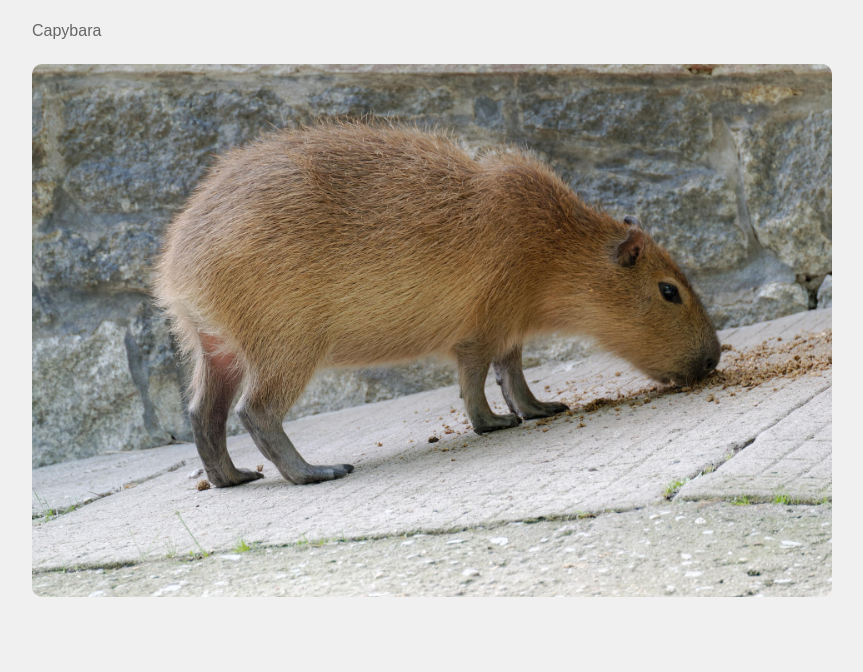
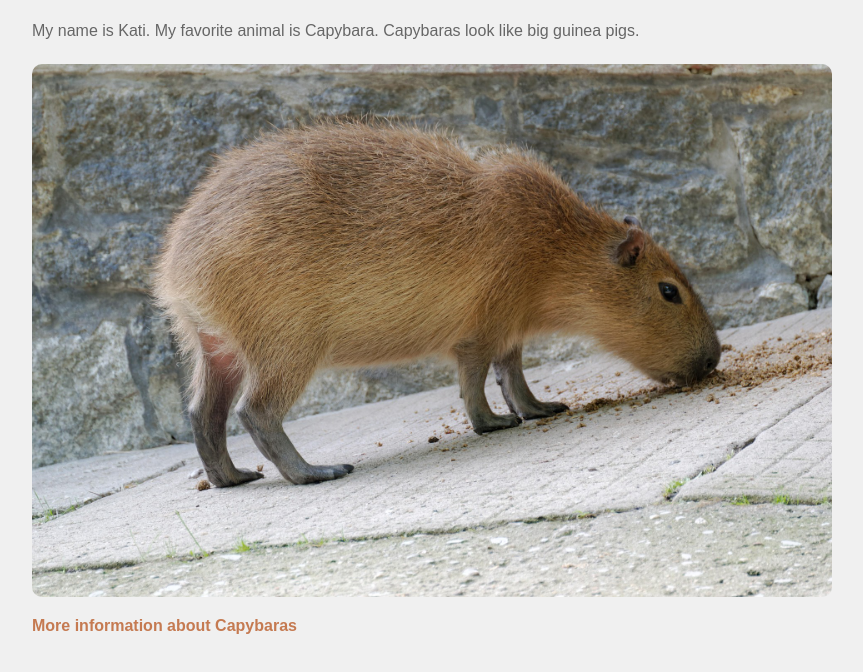
Before and after one commit to laaksokati/laurea-web-development-1-HTML_CSS-main, a plain HTML site: page workshop-1/index.html in a window 1280 px wide. Shown: the part 60-732 px from the top of the page, without its empty margins (208-1071 px from the left). Drawn offline with Linux system fonts and the light colour scheme.

Commit message:
Muutoksia sivuihin

```diff
--- a/workshop-1/index.html
+++ b/workshop-1/index.html
@@ -2,14 +2,21 @@
 <html lang="en">
 
 <head>
+    <meta charset="UTF-8">
+    <meta name="viewport" content="width=device-width, initial-scale=1.0">
+    <title>Capybara</title>
     <link rel="stylesheet" href="styles.css">
 </head>
 
 <body>
     <h1>My Favorite Animal!</h1>
-    <p>Capybara</p>
+    <p>My name is Kati. My favorite animal is Capybara. Capybaras look like big guinea pigs.</p>
 
 <img src="img/capybara.jpg" alt="Capybara">
 
+<a href="https://en.wikipedia.org/wiki/Capybara" target="_blank">
+        More information about Capybaras
+    </a>
+
 </body>
 </html>
```
